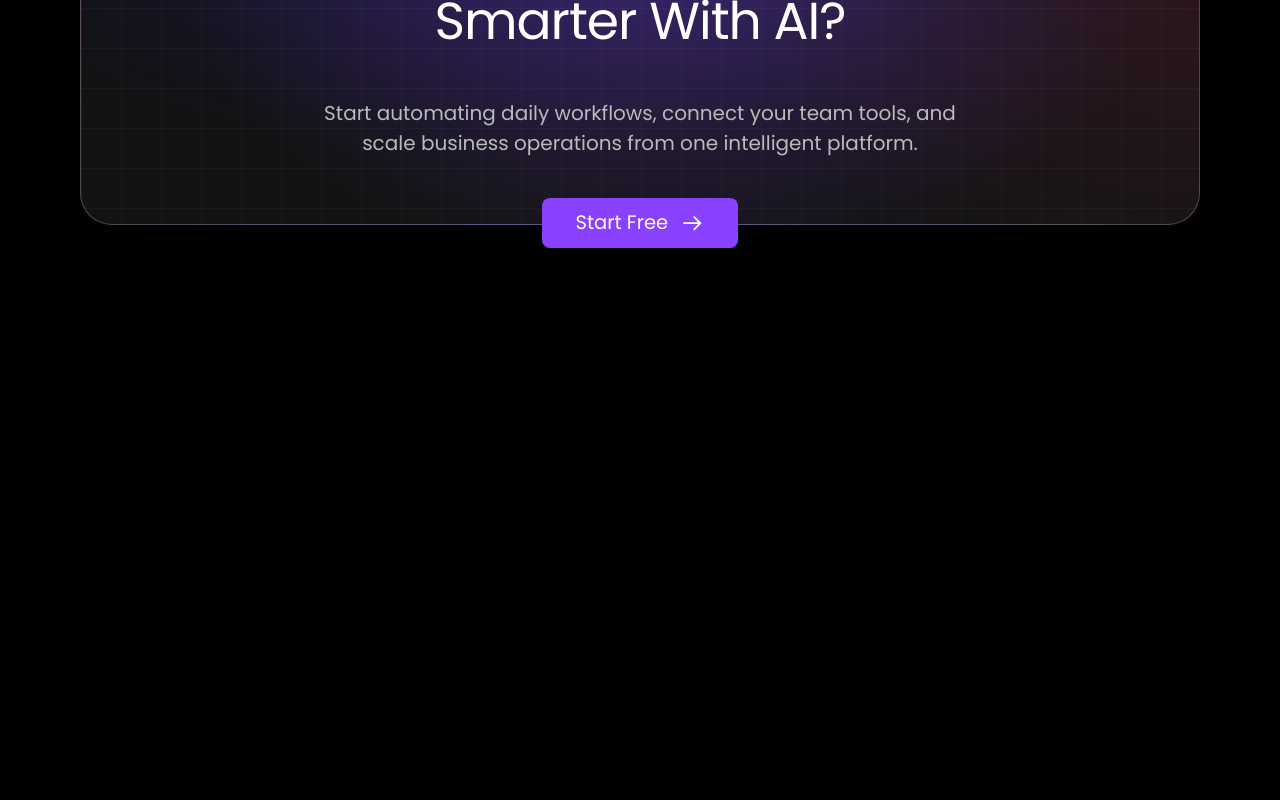
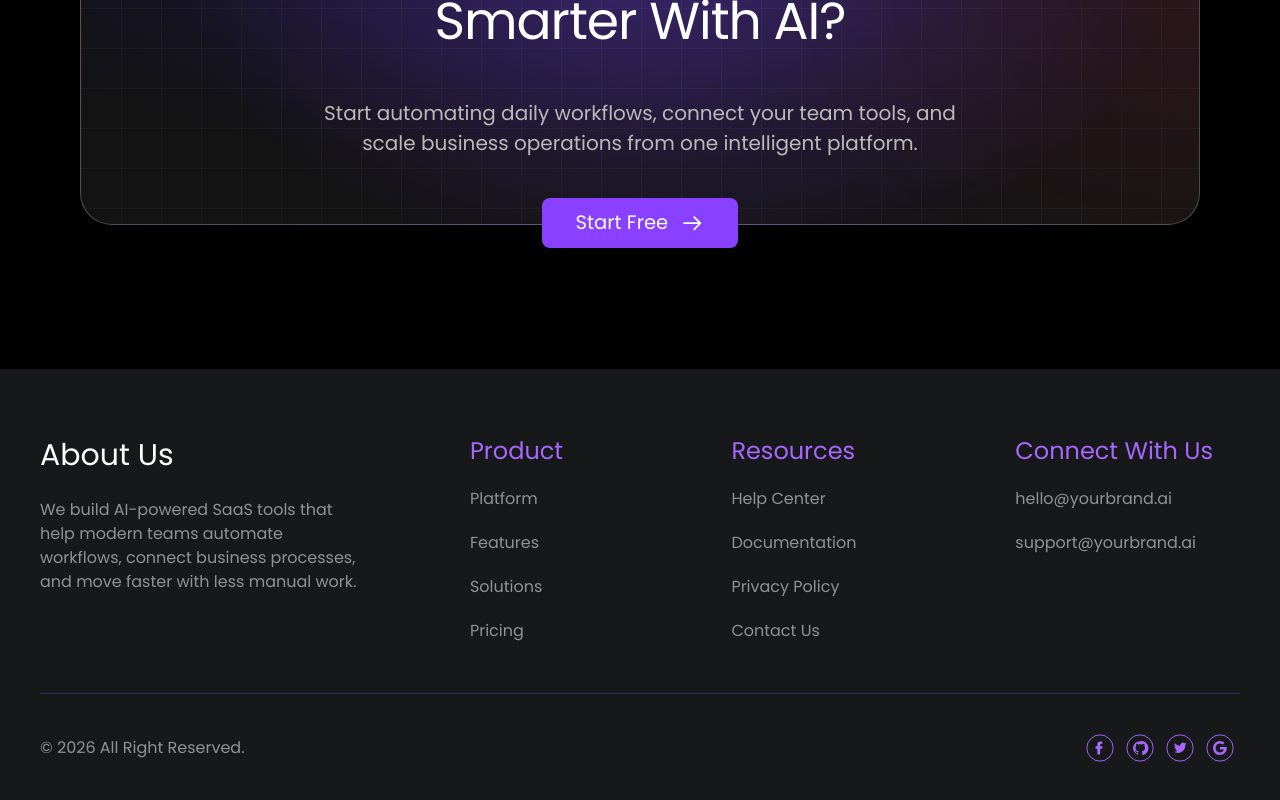
Before and after one commit to Andress84/figma-to-react-threejs-ai-landing, a React (Vite) app: page / in a window 1280 px wide. Shown: the part 5323-6123 px from the top of the page. Before the commit the page ends 5692 px from the top, so only its background shows below. Built offline with nearby package versions, Linux system fonts and the light colour scheme.

Commit message:
feat: implement responsive site footer

```diff
--- a/src/App.tsx
+++ b/src/App.tsx
@@ -6,6 +6,7 @@ import { HeroSection } from './components/sections/HeroSection'
 import { PricingSection } from './components/sections/PricingSection'
 import { ResultsSection } from './components/sections/ResultsSection'
 import { SiteHeader } from './components/sections/SiteHeader'
+import { SiteFooter } from './components/sections/SiteFooter'
 import styles from './App.module.css'
 
 function App() {
@@ -23,6 +24,7 @@ function App() {
         <FaqSection />
         <FinalCtaSection />
       </main>
+      <SiteFooter />
     </>
   )
 }
--- /dev/null
+++ b/src/components/sections/SiteFooter.module.css
@@ -0,0 +1,186 @@
+.footer {
+    background: var(--color-bg);
+}
+
+.inner {
+    padding-top: var(--space-16);
+    padding-bottom: var(--space-20);
+}
+
+.columns {
+    display: grid;
+    gap: var(--space-10);
+}
+
+.columns h2 {
+    color: var(--color-primary-light);
+    font-size: var(--font-size-base);
+    font-weight: var(--font-weight-bold);
+    line-height: var(--line-height-copy);
+}
+
+.about h2 {
+    color: var(--color-text-primary);
+}
+
+.about p {
+    max-width: 36rem;
+    margin-top: var(--space-4);
+    color: var(--color-text-muted);
+    font-size: var(--font-size-sm);
+    line-height: var(--line-height-copy);
+}
+
+.linkGroup ul {
+    margin-top: var(--space-2);
+}
+
+.linkGroup a,
+.contact a {
+    display: flex;
+    align-items: center;
+    min-height: 2.75rem;
+    color: var(--color-text-muted);
+    font-size: var(--font-size-sm);
+    line-height: var(--line-height-copy);
+}
+
+.contact {
+    display: none;
+}
+
+.bottom {
+    display: flex;
+    flex-direction: column;
+    align-items: flex-start;
+    gap: var(--space-2);
+    margin-top: var(--space-8);
+    padding-top: var(--space-6);
+    border-top: var(--border-subtle);
+}
+
+.bottom p {
+    color: var(--color-text-muted);
+    font-size: var(--font-size-xs);
+}
+
+.socialLinks {
+    display: flex;
+    align-items: center;
+}
+
+.socialLinks span {
+    display: grid;
+    place-items: center;
+    width: 2.5rem;
+    min-height: 2.75rem;
+    color: var(--color-primary-light);
+}
+
+.socialLinks svg {
+    width: 1.875rem;
+    height: 1.875rem;
+}
+
+@media (hover: hover) {
+    .linkGroup a:hover,
+    .contact a:hover {
+        color: var(--color-text-primary);
+    }
+}
+
+@media (min-width: 48rem) {
+    .footer {
+        background: var(--color-surface-subtle);
+    }
+
+    .inner {
+        padding-top: var(--space-24);
+        padding-bottom: var(--space-10);
+    }
+
+    .columns {
+        grid-template-columns: minmax(0, 2.5fr) repeat(2, minmax(0, .9fr));
+        gap: var(--space-12);
+    }
+
+    .columns h2 {
+        font-size: var(--font-size-lg);
+    }
+
+    .about p,
+    .linkGroup a {
+        font-size: var(--font-size-base);
+    }
+
+    .about p {
+        max-width: 23rem;
+        margin-top: var(--space-5);
+    }
+
+    .linkGroup ul {
+        margin-top: var(--space-3);
+    }
+
+    .bottom {
+        flex-direction: row;
+        align-items: center;
+        justify-content: space-between;
+        margin-top: var(--space-12);
+        padding-top: var(--space-10);
+    }
+
+    .bottom p {
+        font-size: var(--font-size-base);
+    }
+}
+
+@media (min-width: 75rem) {
+    .inner {
+        padding-top: var(--space-16);
+        padding-bottom: var(--space-20);
+    }
+
+    .columns {
+        grid-template-columns: minmax(0, 1.7fr) minmax(0, .95fr) minmax(0, 1.05fr) minmax(0, 1fr);
+        gap: var(--space-12);
+    }
+
+    .columns h2 {
+        font-size: var(--font-size-2xl);
+        font-weight: var(--font-weight-regular);
+    }
+
+    .about h2 {
+        font-size: 1.875rem;
+    }
+
+    .about p,
+    .linkGroup a,
+    .contact a {
+        font-size: var(--font-size-base);
+    }
+
+    .about p {
+        max-width: 20rem;
+    }
+
+    .linkGroup ul {
+        margin-top: var(--space-2);
+    }
+
+    .contact {
+        display: flex;
+        flex-direction: column;
+    }
+
+    .contact a:first-of-type {
+        margin-top: var(--space-2);
+    }
+
+    .bottom {
+        margin-top: var(--space-10);
+        padding-top: var(--space-8);
+        border-color: color-mix(in srgb, var(--color-primary) 30%, transparent);
+    }
+}
--- /dev/null
+++ b/src/components/sections/SiteFooter.tsx
@@ -0,0 +1,78 @@
+import { Container } from '../ui/Container'
+import { footerNavigation } from '../../data/footer'
+import styles from './SiteFooter.module.css'
+
+const socialIcons = [
+  {
+    name: 'Facebook',
+    path: 'M18.4 9h-2.1c-2.1 0-3.2 1.3-3.2 3.4V14h-1.8v2.8h1.8V23h3.1v-6.2h2.1l.4-2.8h-2.5v-1.4c0-.6.3-.9.9-.9h1.3V9Z',
+  },
+  {
+    name: 'GitHub',
+    path: 'M16 8.7a7.5 7.5 0 0 0-2.4 14.6c.4.1.5-.2.5-.4v-1.3c-2.1.5-2.5-.9-2.5-.9-.4-.9-.9-1.2-.9-1.2-.7-.5.1-.5.1-.5.8.1 1.2.8 1.2.8.7 1.2 1.8.9 2.2.7.1-.5.3-.9.5-1.1-1.7-.2-3.5-.8-3.5-3.8 0-.8.3-1.5.8-2.1-.1-.2-.3-1 .1-2.1 0 0 .7-.2 2.2.8a7.6 7.6 0 0 1 4 0c1.5-1 2.2-.8 2.2-.8.4 1.1.2 1.9.1 2.1.5.6.8 1.3.8 2.1 0 3-1.8 3.6-3.5 3.8.3.3.5.8.5 1.5v2.3c0 .2.1.5.5.4A7.5 7.5 0 0 0 16 8.7Z',
+  },
+  {
+    name: 'Twitter',
+    path: 'M23.3 11.6c-.5.2-1 .4-1.6.4.6-.4 1-.9 1.2-1.5-.5.3-1.1.5-1.8.7a2.8 2.8 0 0 0-4.8 2.5c-2.4-.1-4.5-1.3-5.9-3a2.8 2.8 0 0 0 .9 3.7c-.5 0-.9-.1-1.3-.3 0 1.4 1 2.5 2.2 2.8-.4.1-.8.2-1.3.1.4 1.1 1.4 1.9 2.6 1.9a5.6 5.6 0 0 1-3.5 1.2h-.7a8 8 0 0 0 4.3 1.2c5.2 0 8-4.3 8-8v-.4c.6-.4 1.1-.9 1.5-1.5Z',
+  },
+  {
+    name: 'Google',
+    path: 'M23.2 16.2c0-.5 0-.9-.1-1.3H16v2.7h4.1a3.5 3.5 0 0 1-1.5 2.3v1.8h2.3a7 7 0 0 0 2.3-5.5ZM16 23.5c2 0 3.7-.7 4.9-1.8l-2.3-1.8c-.7.5-1.5.8-2.6.8a4.7 4.7 0 0 1-4.4-3.2H9.3v1.9a7.5 7.5 0 0 0 6.7 4.1ZM11.6 17.5a4.5 4.5 0 0 1 0-3V12.6H9.3a7.5 7.5 0 0 0 0 6.8l2.3-1.9ZM16 11.3c1.1 0 2.1.4 2.9 1.1l2-2A7.2 7.2 0 0 0 16 8.5a7.5 7.5 0 0 0-6.7 4.1l2.3 1.9a4.7 4.7 0 0 1 4.4-3.2Z',
+  },
+] as const
+
+export function SiteFooter() {
+  return (
+    <footer className={styles.footer}>
+      <Container className={styles.inner}>
+        <div className={styles.columns}>
+          <div className={styles.about}>
+            <h2>About Us</h2>
+            <p>
+              We build AI-powered SaaS tools that help modern teams automate
+              workflows, connect business processes, and move faster with less
+              manual work.
+            </p>
+          </div>
+
+          {footerNavigation.map(({ heading, links }) => (
+            <nav className={styles.linkGroup} aria-label={heading} key={heading}>
+              <h2>{heading}</h2>
+              <ul>
+                {links.map(({ label, href }) => (
+                  <li key={label}>
+                    <a href={href}>{label}</a>
+                  </li>
+                ))}
+              </ul>
+            </nav>
+          ))}
+
+          <div className={styles.contact}>
+            <h2>Connect With Us</h2>
+            <a href="mailto:hello@yourbrand.ai">hello@yourbrand.ai</a>
+            <a href="mailto:support@yourbrand.ai">support@yourbrand.ai</a>
+          </div>
+        </div>
+
+        <div className={styles.bottom}>
+          <p>© 2026 All Right Reserved.</p>
+          <div aria-hidden="true">
+            <ul className={styles.socialLinks}>
+              {socialIcons.map(({ name, path }) => (
+                <li key={name}>
+                  <span>
+                    <svg viewBox="0 0 32 32" aria-hidden="true" focusable="false">
+                      <circle cx="16" cy="16" r="14" fill="none" stroke="currentColor" />
+                      <path d={path} fill="currentColor" />
+                    </svg>
+                  </span>
+                </li>
+              ))}
+            </ul>
+          </div>
+        </div>
+      </Container>
+    </footer>
+  )
+}
--- /dev/null
+++ b/src/data/footer.ts
@@ -0,0 +1,20 @@
+export const footerNavigation = [
+  {
+    heading: 'Product',
+    links: [
+      { label: 'Platform', href: '#home' },
+      { label: 'Features', href: '#product' },
+      { label: 'Solutions', href: undefined },
+      { label: 'Pricing', href: '#pricing' },
+    ],
+  },
+  {
+    heading: 'Resources',
+    links: [
+      { label: 'Help Center', href: '#faq' },
+      { label: 'Documentation', href: undefined },
+      { label: 'Privacy Policy', href: undefined },
+      { label: 'Contact Us', href: 'mailto:hello@yourbrand.ai' },
+    ],
+  },
+] as const
```
